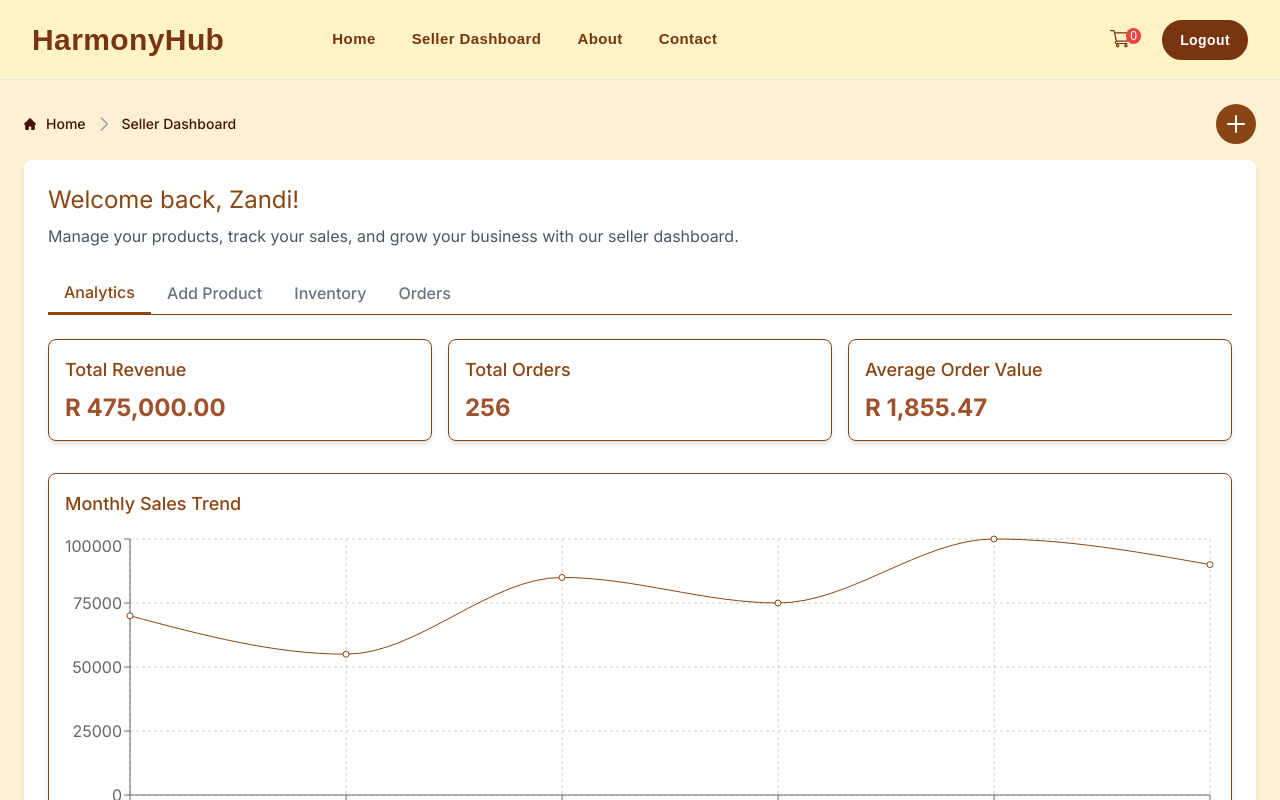
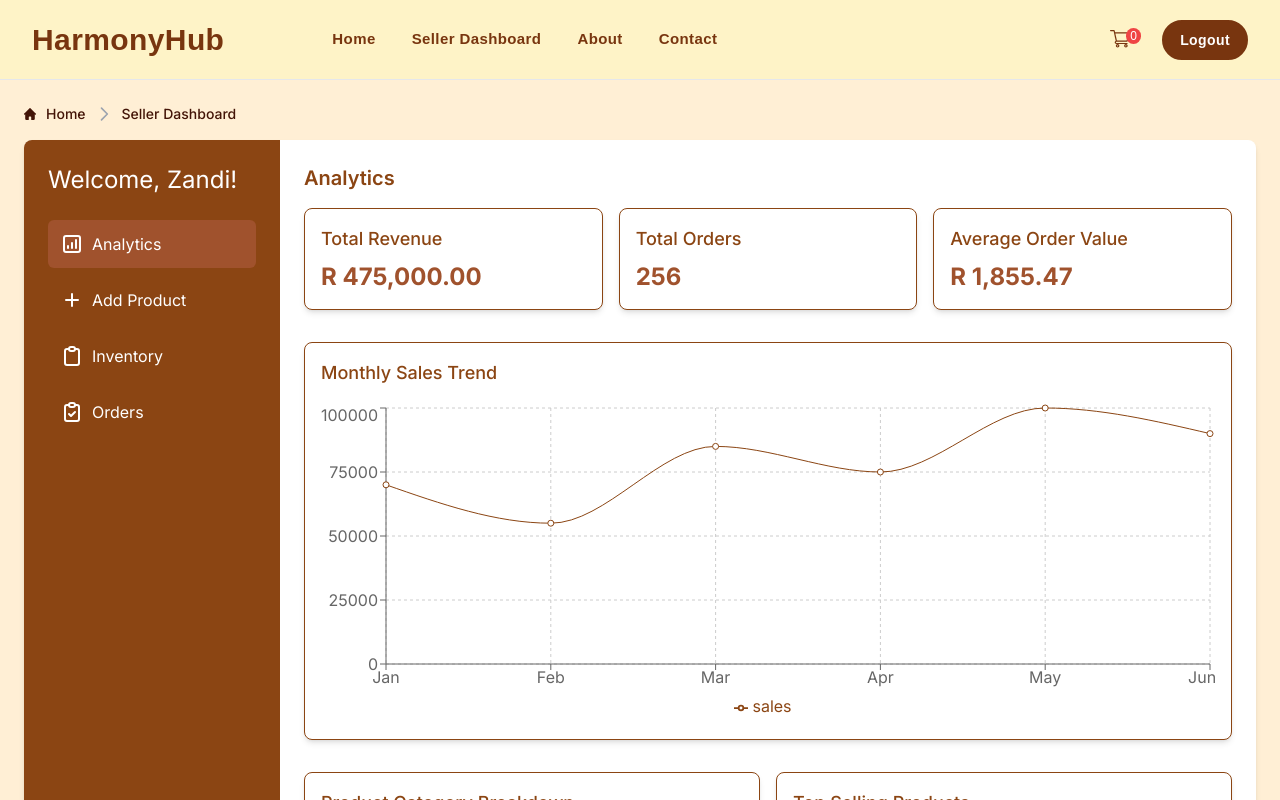
Before and after one commit to hlokomani/hobbystore, a Next.js app: page /seller in a window 1280 px wide. Shown: the top 800 px of the page. Built offline with nearby package versions, Linux system fonts and the light colour scheme.

Commit message:
Moved navbar to the side

```diff
--- a/components/SellerDashboardPage/SellerDashboardPage.jsx
+++ b/components/SellerDashboardPage/SellerDashboardPage.jsx
@@ -27,6 +27,13 @@ const SellerDashboardPage = () => {
     }
   };
 
+  const tabs = [
+    { id: 'analytics', name: 'Analytics', icon: 'M16 8v8m-4-5v5m-4-2v2m-2 4h12a2 2 0 002-2V6a2 2 0 00-2-2H6a2 2 0 00-2 2v12a2 2 0 002 2z' },
+    { id: 'add-product', name: 'Add Product', icon: 'M12 6v6m0 0v6m0-6h6m-6 0H6' },
+    { id: 'inventory', name: 'Inventory', icon: 'M9 5H7a2 2 0 00-2 2v12a2 2 0 002 2h10a2 2 0 002-2V7a2 2 0 00-2-2h-2M9 5a2 2 0 002 2h2a2 2 0 002-2M9 5a2 2 0 012-2h2a2 2 0 012 2' },
+    { id: 'orders', name: 'Orders', icon: 'M9 5H7a2 2 0 00-2 2v12a2 2 0 002 2h10a2 2 0 002-2V7a2 2 0 00-2-2h-2M9 5a2 2 0 002 2h2a2 2 0 002-2M9 5a2 2 0 012-2h2a2 2 0 012 2m-6 9l2 2 4-4' },
+  ];
+
   return (
     <div className="flex flex-col min-h-screen bg-[#FFEFD5]">
       <Header />
@@ -51,40 +58,36 @@ const SellerDashboardPage = () => {
                 </div>
               </li>
             </ol>
-            <button
-              onClick={() => setActiveTab('add-product')}
-              className="bg-[#8B4513] text-white p-2 rounded-full hover:bg-[#A0522D] transition-colors"
-              title="Add Product"
-            >
-              <svg xmlns="http://www.w3.org/2000/svg" className="h-6 w-6" fill="none" viewBox="0 0 24 24" stroke="currentColor">
-                <path strokeLinecap="round" strokeLinejoin="round" strokeWidth={2} d="M12 4v16m8-8H4" />
-              </svg>
-            </button>
           </nav>
-          <div className="bg-white rounded-lg shadow-md overflow-hidden">
-            <div className="p-6">
-              <h2 className="text-2xl font-serif text-[#8B4513] mb-2">
-                {sellerName ? `Welcome back, ${sellerName}!` : 'Loading...'}
+          <div className="flex bg-white rounded-lg shadow-md overflow-hidden">
+            <div className="w-64 bg-[#8B4513] p-6">
+              <h2 className="text-2xl font-serif text-white mb-6">
+                {sellerName ? `Welcome, ${sellerName}!` : 'Loading...'}
               </h2>
-              <p className="text-gray-600 mb-6">
-                Manage your products, track your sales, and grow your business with our seller dashboard.
-              </p>
-              <div className="flex border-b border-[#8B4513] mb-6">
-                {['Analytics','Add Product', 'Inventory', 'Orders'].map((tab) => (
+              <nav>
+                {tabs.map((tab) => (
                   <button
-                    key={tab}
-                    className={`py-2 px-4 font-medium ${
-                      activeTab === tab.toLowerCase().replace(' ', '-')
-                        ? 'text-[#8B4513] border-b-2 border-[#8B4513]'
-                        : 'text-gray-500 hover:text-[#8B4513]'
+                    key={tab.id}
+                    onClick={() => setActiveTab(tab.id)}
+                    className={`w-full flex items-center p-3 mb-2 rounded-md transition-colors ${
+                      activeTab === tab.id
+                        ? 'bg-[#A0522D] text-white'
+                        : 'text-white hover:bg-[#A0522D]'
                     }`}
-                    onClick={() => setActiveTab(tab.toLowerCase().replace(' ', '-'))}
                   >
-                    {tab}
+                    <svg className="h-6 w-6 mr-2" fill="none" viewBox="0 0 24 24" stroke="currentColor">
+                      <path strokeLinecap="round" strokeLinejoin="round" strokeWidth={2} d={tab.icon} />
+                    </svg>
+                    {tab.name}
                   </button>
                 ))}
-              </div>
-              <div className="mt-6">
+              </nav>
+            </div>
+            <div className="flex-grow p-6">
+              <h3 className="text-xl font-semibold text-[#8B4513] mb-4">
+                {tabs.find(tab => tab.id === activeTab)?.name}
+              </h3>
+              <div className="mt-4">
                 {renderTabContent()}
               </div>
             </div>
```
